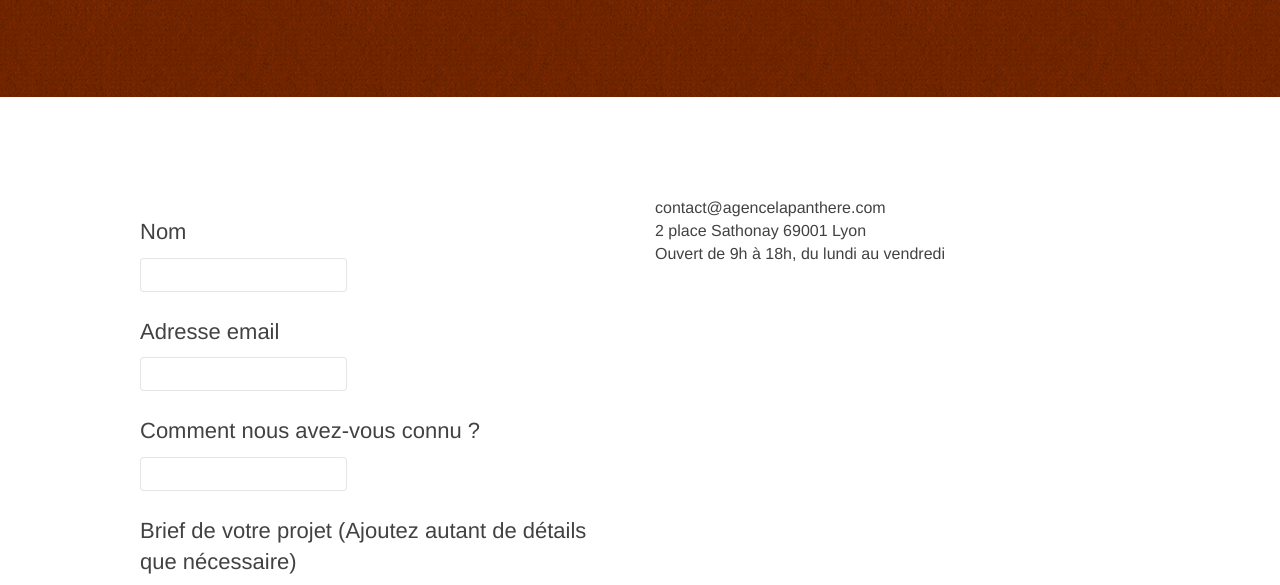
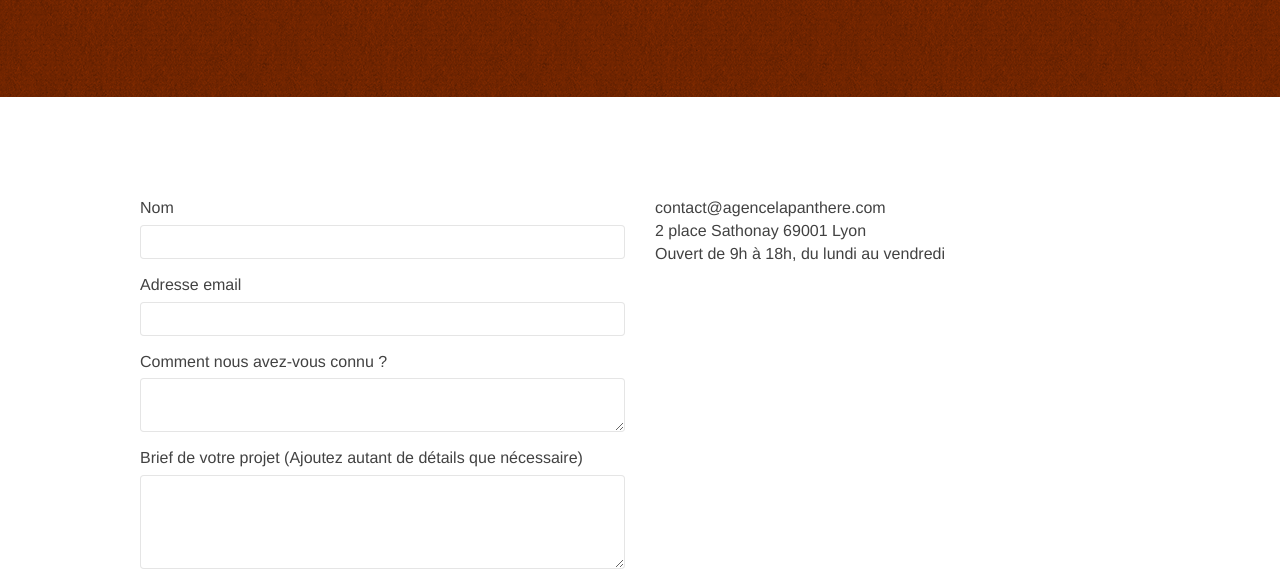
Before and after one commit to SirinAKTAS/p4-agence-la-panthere-optimise-main, a plain HTML site: page page2.html in a window 1280 px wide. Shown: the part 313-898 px from the top of the page. Drawn offline with nearby package versions, Linux system fonts and the light colour scheme.

Commit message:
form adjustment

```diff
--- a/page2.html
+++ b/page2.html
@@ -75,33 +75,33 @@
 
 <!-- bloc-7 -->
 <div class="bloc bgc-white l-bloc" id="bloc-7">
-	<article class="container bloc-lg">
+	<div class="container bloc-lg">
 		<div class="row">
 			<div class="col-sm-6">
-				<form id="form_1" novalidate>
+				<form method="post" action="traitement.php" id="form_1" novalidate>
 					<div tabindex="0" class="form-group">
-						<h2>Nom</h2>
-						<label>
-						<input id="name" class="form-control" required />
-						</label>
+						<p>
+							<label for="name">Nom</label>
+							<input type="text" name="name" id="name" class="form-control" required />
+						</p>
 					</div>
 					<div tabindex="0" class="form-group">
-						<h2>Adresse email</h2>
-						<label>
-						<input id="email" class="form-control" type="email" required />
-						</label>
+						<p>
+							<label for="email">Adresse email</label>
+							<input name="email" id="email" class="form-control" type="email" required />
+						</p>
 					</div>
 					<div tabindex="0" class="form-group">
-						<h2>Comment nous avez-vous connu ?</h2>
-						<label>
-						<input class="form-control" type="email" required id="input_504" />
-						</label>
+						<p>
+							<label for="input_504">Comment nous avez-vous connu ?</label>
+							<textarea name="input_504" class="form-control" required id="input_504"></textarea>
+						</p>
 					</div>
 					<div tabindex="0" class="form-group">
-						<h2>Brief de votre projet (Ajoutez autant de détails que nécessaire)</h2>
-						<label>
-						<textarea id="message" class="form-control" rows="4" cols="50" required></textarea>
-						</label>
+						<p>
+							<label for="message">Brief de votre projet (Ajoutez autant de détails que nécessaire)</label>
+							<textarea name="message" id="message" class="form-control" rows="4" cols="50" required></textarea>
+						</p>
 					</div>
 					<button tabindex="0" class="bloc-button btn btn-lg btn-block cta-hero btn-atomic-tangerine" type="submit">
 						Envoyer
@@ -114,7 +114,7 @@
 				</p>
 			</div>
 		</div>
-	</article>
+	</div>
 </div>
 <!-- bloc-7 END -->
 
```
